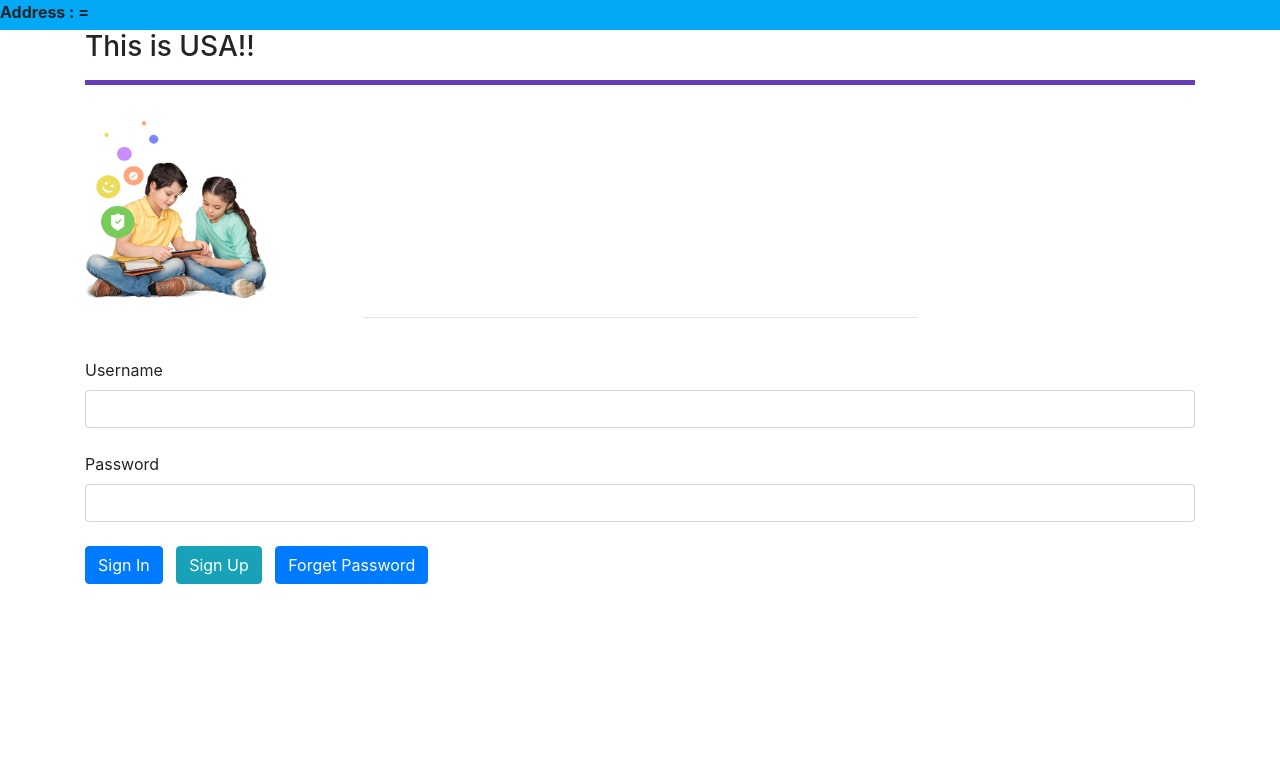
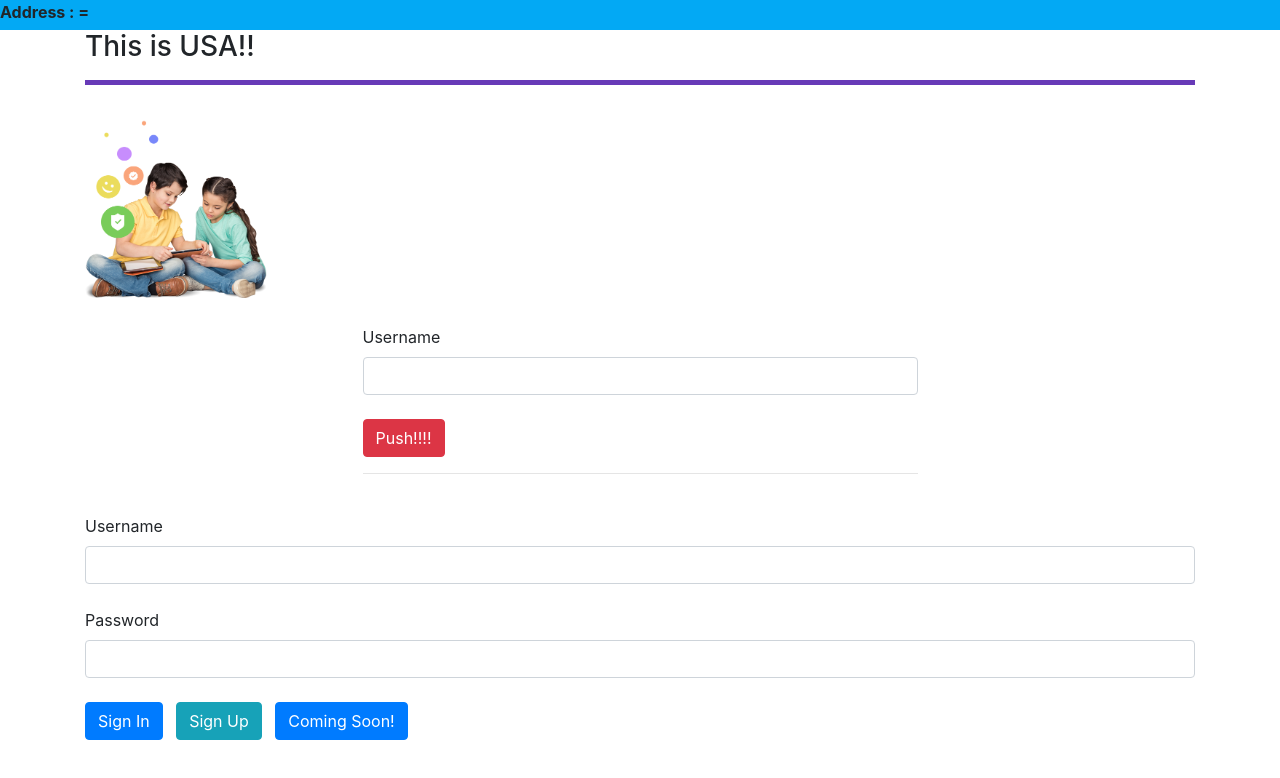
Before and after one commit to JavaHunk2020/gui-2.0, an Angular app: page / in a window 1280 px wide. Shown: the top 778 px of the page. Built offline with nearby package versions, Linux system fonts and the light colour scheme.

Commit message:
@Input and @Output decorator

```diff
--- a/src/app/app.component.html
+++ b/src/app/app.component.html
@@ -2,7 +2,7 @@
 <app-header></app-header>
 <div  class="container">
   <h3>{{welcome}}</h3>
-  <app-student></app-student>
+  <app-student [pmessage]="message" (updateMessage)="changeMessage($event)"></app-student>
   <span  id="emessage"  style="color:blue;font-size: 16px;font-weight: bold;">
   {{message}}
   </span>
@@ -18,6 +18,6 @@
 &nbsp;
 <a href="signup.jsp"><button type="button" class="btn btn-info">Sign Up</button></a>
 &nbsp;
-<a href="forgotPassword.jsp"><button type="button" class="btn btn-primary">Forget Password</button></a>
+<a href="forgotPassword.jsp"><button type="button" class="btn btn-primary">{{btMessage}}</button></a>
 
 </div>
--- a/src/app/app.component.ts
+++ b/src/app/app.component.ts
@@ -12,9 +12,15 @@ export class AppComponent implements OnInit {
   welcome="India is a country!!!!!";
   public message:string="";
 
+  public btMessage="Coming Soon!";
+
   //@Autowired
 
   private messageService:MessageService;
+
+  public changeMessage(msg) :void {
+     this.btMessage=msg;
+  }
 
   public constructor(messageService:MessageService) {
     this.messageService=messageService;
--- a/src/app/student/student.component.html
+++ b/src/app/student/student.component.html
@@ -4,7 +4,14 @@
 <form name="authform"  action="auth" method="post">
 <div  class="semere"   style="width: 50%">
 <span  id="message"  style="color:red;font-size: 16px;font-weight: bold;">
+  <marquee scrolldelay="100" direction="right">{{message}}</marquee>
+</span>
 
-</span>
+<label for="username">Username</label>
+<input #anuska  type="text" name="username" class="form-control" id="username">
+  <br/>
+
+<button type="button" class="btn btn-danger" (click)="processUsername(anuska);">Push!!!!</button>
+
   <hr/>
 </div>
--- a/src/app/student/student.component.ts
+++ b/src/app/student/student.component.ts
@@ -1,4 +1,4 @@
-import { Component, OnInit } from '@angular/core';
+import { Component, OnInit, Input, Output, EventEmitter } from '@angular/core';
 import { MessageService } from '../services/message.service';
 
 @Component({
@@ -10,18 +10,31 @@ export class StudentComponent implements OnInit {
 
   private messageService:MessageService;
 
+  @Input("pmessage")
   public message:String="hello";
 
+  @Output()
+  public updateMessage=new EventEmitter<String>();
+
+
+  //<input #anuska  type="text" name="username" class="form-control" id="username">
+  public processUsername(pusername) : void {
+     let value=pusername.value;
+     console.log(value);
+     this.updateMessage.emit(value);
+
+  }
+
   //@Autowired
-  public constructor(messageService:MessageService) {
-    this.messageService=messageService;
-  }
+  // public constructor(messageService:MessageService) {
+  //   this.messageService=messageService;
+  // }
 
   //This is best place to initialize the component
   ngOnInit(): void {
-    this.messageService.getObserable().subscribe((message)=>{
-      this.message=message;
-    });
+   /// this.messageService.getObserable().subscribe((message)=>{
+     // this.message=message;
+    //});
   }
 
 }
```
